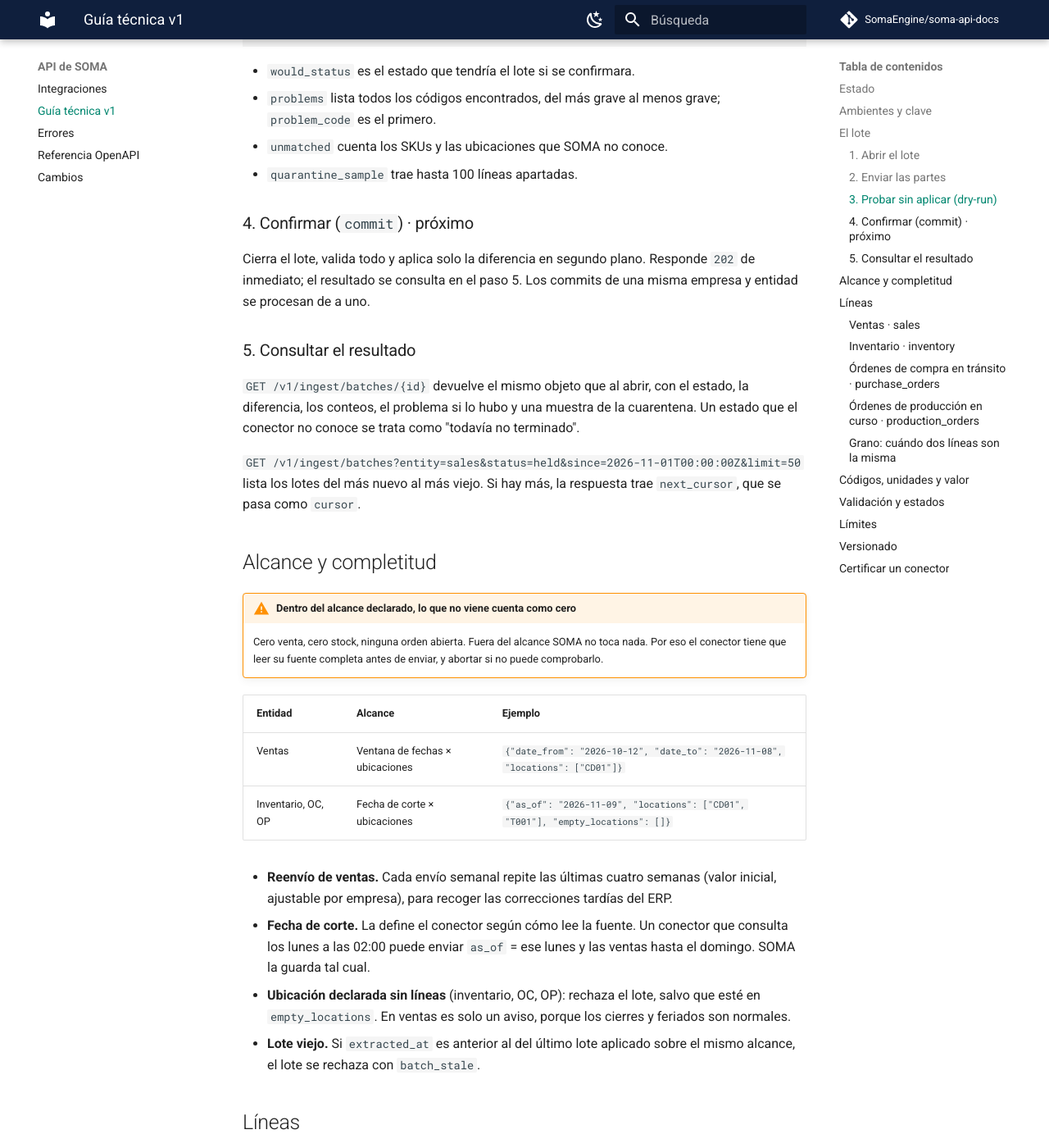
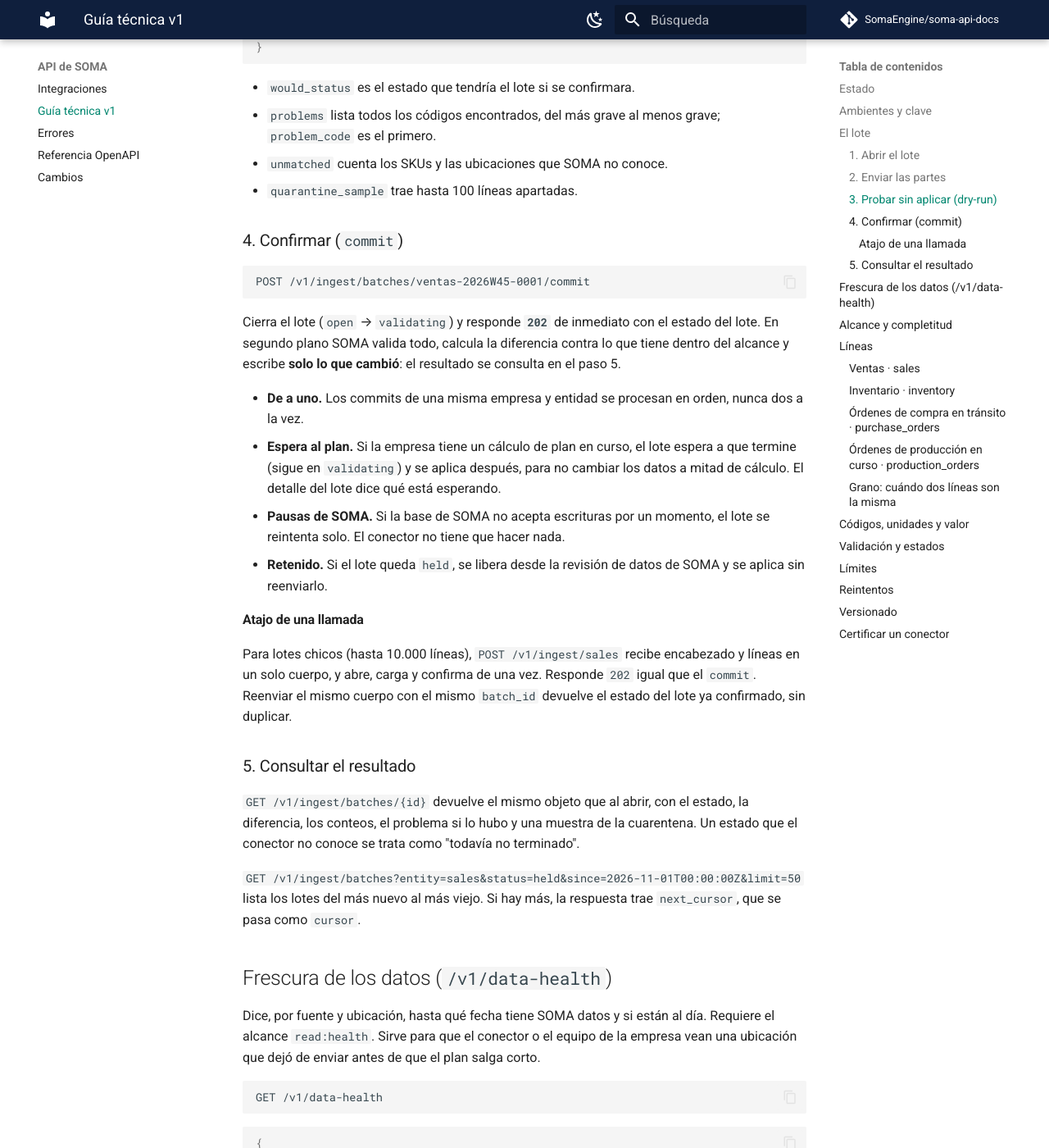
Before and after one commit to SomaEngine/soma-api-docs, an MkDocs documentation site: the page built from docs/guia/v1.md, in a window 1280 px wide and 1400 px high, scrolled down 4688 px. Shown: the whole window at 82% size. Built offline with MkDocs 1.6.1 and Material for MkDocs 9.7.7, drawn with Linux system fonts in a browser that asks for light colours; comment, search, counter and statistics services are not loaded; some of the changed text lies outside the part shown.

Commit message:
docs: ventas de punta a punta en pruebas — commit, atajo, frescura, reintentos y 503
- Guía técnica: commit y atajo disponibles; sección de frescura (/v1/data-health), reintentos
  (429, 503 service_unavailable, red) y carga inicial en lotes de varias semanas; volumen
  anómalo; certificación pide comprobar que la fuente cubre cada período, no solo que se leyó.
- Errores: service_unavailable (503) y batch_discarded; volume_anomaly precisado.
- Integraciones (funcional): datos al día, retención por volumen, fecha por ubicación, nada se
  pierde en una pausa.
- Contrato OpenAPI regenerado (503 en todas las rutas de v1). Changelog v1.0.0-draft · 2026-11-10.

Co-Authored-By: Claude Opus 5.5 <noreply@anthropic.com>

````diff
--- a/docs/guia/v1.md
+++ b/docs/guia/v1.md
@@ -16,9 +16,10 @@ para todos los clientes y habla en términos de planificación, no de ningún ER
 
 ## Estado { #estado }
 
-El contrato completo está publicado. En el ambiente de pruebas funciona el ciclo de ventas hasta
-el `dry-run`; la confirmación (`commit`) es el siguiente paso. Una ruta que todavía no está
-disponible responde `501`.
+El contrato completo está publicado. En el ambiente de pruebas funciona **el ciclo completo de
+ventas**: abrir, enviar, probar, confirmar y consultar, más la frescura por fuente. Inventario,
+órdenes de compra y órdenes de producción vienen después; mientras tanto esas rutas responden
+`501`.
 
 | Ruta | Para qué | Estado |
 |---|---|---|
@@ -28,9 +29,9 @@ disponible responde `501`.
 | `POST /v1/ingest/batches/{id}/dry-run` | Valida y calcula la diferencia sin aplicar | En pruebas · ventas |
 | `GET /v1/ingest/batches/{id}` | Estado, conteos y cuarentena | En pruebas |
 | `GET /v1/ingest/batches` | Historial de lotes | En pruebas |
-| `POST /v1/ingest/batches/{id}/commit` | Valida y aplica | Próximo |
-| `POST /v1/ingest/{entidad}` | Atajo de una llamada para lotes chicos | Próximo |
-| `GET /v1/data-health` | Frescura por fuente y ubicación | Próximo |
+| `POST /v1/ingest/batches/{id}/commit` | Valida y aplica | En pruebas · ventas |
+| `POST /v1/ingest/{entidad}` | Atajo de una llamada para lotes chicos | En pruebas · ventas |
+| `GET /v1/data-health` | Frescura por fuente y ubicación | En pruebas |
 | Inventario, OC, OP | Lotes de las otras tres entidades | Después de ventas |
 
 ## Ambientes y clave
@@ -197,11 +198,31 @@ Respuesta `200`:
 - `unmatched` cuenta los SKUs y las ubicaciones que SOMA no conoce.
 - `quarantine_sample` trae hasta 100 líneas apartadas.
 
-### 4. Confirmar (`commit`) · próximo
+### 4. Confirmar (`commit`)
 
-Cierra el lote, valida todo y aplica solo la diferencia en segundo plano. Responde `202` de
-inmediato; el resultado se consulta en el paso 5. Los commits de una misma empresa y entidad se
-procesan de a uno.
+```http
+POST /v1/ingest/batches/ventas-2026W45-0001/commit
+```
+
+Cierra el lote (`open` → `validating`) y responde **`202`** de inmediato con el estado del lote.
+En segundo plano SOMA valida todo, calcula la diferencia contra lo que tiene dentro del alcance y
+escribe **solo lo que cambió**: el resultado se consulta en el paso 5.
+
+- **De a uno.** Los commits de una misma empresa y entidad se procesan en orden, nunca dos a la vez.
+- **Espera al plan.** Si la empresa tiene un cálculo de plan en curso, el lote espera a que
+  termine (sigue en `validating`) y se aplica después, para no cambiar los datos a mitad de
+  cálculo. El detalle del lote dice qué está esperando.
+- **Pausas de SOMA.** Si la base de SOMA no acepta escrituras por un momento, el lote se
+  reintenta solo. El conector no tiene que hacer nada.
+- **Retenido.** Si el lote queda `held`, se libera desde la revisión de datos de SOMA y se aplica
+  sin reenviarlo.
+
+#### Atajo de una llamada
+
+Para lotes chicos (hasta 10.000 líneas), `POST /v1/ingest/sales` recibe encabezado y líneas en
+un solo cuerpo, y abre, carga y confirma de una vez. Responde `202` igual que el `commit`.
+Reenviar el mismo cuerpo con el mismo `batch_id` devuelve el estado del lote ya confirmado, sin
+duplicar.
 
 ### 5. Consultar el resultado
 
@@ -212,6 +233,41 @@ conector no conoce se trata como "todavía no terminado".
 `GET /v1/ingest/batches?entity=sales&status=held&since=2026-11-01T00:00:00Z&limit=50` lista los
 lotes del más nuevo al más viejo. Si hay más, la respuesta trae `next_cursor`, que se pasa como
 `cursor`.
+
+## Frescura de los datos (`/v1/data-health`)
+
+Dice, por fuente y ubicación, hasta qué fecha tiene SOMA datos y si están al día. Requiere el
+alcance `read:health`. Sirve para que el conector o el equipo de la empresa vean una ubicación que
+dejó de enviar antes de que el plan salga corto.
+
+```http
+GET /v1/data-health
+```
+
+```json
+{
+  "as_of": "2026-11-10T08:00:00Z",
+  "sources": [
+    { "entity": "sales", "location_code": "T001", "last_cut": "2026-11-08",
+      "age_periods": 0, "state": "fresh", "last_batch_id": "ventas-2026W45-0001" },
+    { "entity": "sales", "location_code": "T002", "last_cut": "2026-10-25",
+      "age_periods": 2, "state": "late", "last_batch_id": "ventas-2026W43-0001" }
+  ],
+  "runs_blocked": false,
+  "blocking_reasons": []
+}
+```
+
+| `state` | Significado |
+|---|---|
+| `fresh` | Al día |
+| `late` | Sin datos nuevos desde hace 2 períodos (valor inicial, ajustable por empresa). Solo avisa |
+| `stale` | Sin datos nuevos desde hace 3 períodos o más. Aviso fuerte |
+| `missing` | SOMA no tiene datos de esa fuente y ubicación |
+
+`runs_blocked: true` significa que ningún cálculo de plan de la empresa puede correr hasta
+resolver lo que dice `blocking_reasons`. Por ejemplo, `unknown_location`: llegó una ubicación que
+la empresa todavía no definió.
 
 ## Alcance y completitud
 
@@ -234,6 +290,14 @@ lotes del más nuevo al más viejo. Si hay más, la respuesta trae `next_cursor`
   `empty_locations`. En ventas es solo un aviso, porque los cierres y feriados son normales.
 - **Lote viejo.** Si `extracted_at` es anterior al del último lote aplicado sobre el mismo
   alcance, el lote se rechaza con `batch_stale`.
+- **Fuente al día, no solo completa.** Que el conector lea todas las filas de un día no prueba que
+  la fuente ya tenga ese día: un día vacío de una fuente atrasada parece un día sin ventas, y
+  dentro del alcance cuenta como cero. El conector envía solo los períodos que su fuente ya
+  cubre: por ejemplo, la fuente se sincronizó después del cierre y su último dato llega al último
+  día hábil del período. Si no puede comprobarlo, no envía ese período.
+- **Carga inicial.** Para reemplazar historia cargada por archivo, conviene enviar lotes de
+  varias semanas (por ejemplo, un trimestre): cada lote sobre datos de archivo se revisa una vez
+  (`first_batch_review`), y con lotes grandes la revisión es por trimestre y no por semana.
 
 ## Líneas
 
@@ -343,7 +407,7 @@ dólares a 2. Una diferencia menor cuenta como "sin cambio".
 |---|---|---|
 | Línea | Va a cuarentena con su motivo; el resto del lote sigue | Fecha inválida, cantidad cero, campo mal escrito, unidad desconocida |
 | Lote: rechazo | No se aplica nada y SOMA conserva los datos anteriores | Conteos que no calzan, línea fuera del alcance, cuarentena sobre el 1%, lote viejo |
-| Lote: retención | Espera una decisión de la empresa en la revisión de datos; al liberarlo se aplica sin reenviar | Ubicación desconocida, borraría más de lo normal, primer lote sobre datos cargados por archivo |
+| Lote: retención | Espera una decisión de la empresa en la revisión de datos; al liberarlo se aplica sin reenviar | Ubicación desconocida, borraría más de lo normal, llegó mucho menos de lo esperado, primer lote sobre datos cargados por archivo |
 
 | Estado | Significado |
 |---|---|
@@ -352,13 +416,18 @@ dólares a 2. Una diferencia menor cuenta como "sin cambio".
 | `applied` | Aplicado completo |
 | `applied_with_quarantine` | Aplicado; algunas líneas apartadas |
 | `held` | Retenido para revisión |
-| `rejected` | Rechazado; nada cambió |
+| `rejected` | Rechazado; nada cambió. También un retenido que se descartó en la revisión o que reemplazó un lote más nuevo (`batch_discarded`) |
 | `expired` | Abierto más de 24 h sin confirmar |
 
 !!! warning "Protección contra borrados"
     Antes de aplicar, SOMA calcula cuánto borraría el lote dentro de su alcance. Si supera el
     umbral de la empresa (valores iniciales: 2% de las filas o 0,5% del valor), el lote queda
     retenido con `deletion_guard_tripped` y el detalle de lo que borraría.
+
+!!! warning "Volumen anómalo"
+    Si una semana completa de un lote de ventas trae menos del 15% de lo esperado (el plan
+    aprobado, la misma semana del año anterior o el promedio de las últimas 8 semanas), el lote
+    queda retenido con `volume_anomaly`: casi nada llegó, y probablemente el conector no leyó todo.
 
 Los códigos de error de cada nivel están en el [catálogo de errores](../errores.md).
 
@@ -373,7 +442,20 @@ Los códigos de error de cada nivel están en el [catálogo de errores](../error
 | Historial por página | 1 a 200 (50 por omisión) | `422` |
 
 Son valores iniciales y pueden subir. Una carga inicial grande (cientos de miles de líneas) se
-envía en un solo lote con muchas partes.
+envía en lotes de muchas partes. Un trimestre de ventas diarias de una cadena de tiendas, con unas
+250.000 líneas, cabe en un lote.
+
+## Reintentos
+
+Abrir, enviar partes y confirmar son **idempotentes**: repetir la misma llamada con el mismo
+`batch_id` (y el mismo número de parte) no duplica nada. Por eso reintentar siempre es seguro.
+
+| Respuesta | Qué hace el conector |
+|---|---|
+| `429 rate_limited` | Espera `Retry-After` y reintenta |
+| `503 service_unavailable` | SOMA no acepta escrituras por un momento (mantenimiento, ampliación de disco, reinicio). Espera `Retry-After` y reintenta la misma llamada; hasta unos 10 minutos es normal |
+| Otro `5xx` o error de red | Reintenta unas pocas veces con espera creciente; si sigue, avisa |
+| `401`, `403`, `404`, `409`, `410`, `413`, `422` | No reintenta igual: corrige o consulta el estado |
 
 ## Versionado
 
@@ -401,8 +483,11 @@ Antes de recibir la clave de producción, el conector pasa por el ambiente de pr
 - [ ] Lee `/v1/meta` y valida localmente ubicaciones y unidades antes de enviar.
 - [ ] Comprueba que leyó la fuente completa (conteos por día o por ubicación) y aborta si no
       puede comprobarlo. Envía `partition_counts`.
+- [ ] Comprueba que la fuente ya cubre cada período que envía, y no envía los que no puede
+      comprobar.
 - [ ] Genera un `batch_id` único por envío y lo reutiliza solo al reintentar ese mismo envío.
-- [ ] Reintenta con espera ante `429` y errores de red. No reintenta `401`, `403` ni `422`.
+- [ ] Reintenta con espera ante `429`, `503` y errores de red, respetando `Retry-After`. No
+      reintenta `401`, `403` ni `422`.
 - [ ] Corre un `dry-run` de varias semanas reales y la empresa valida las cifras contra lo que
       conoce.
 - [ ] Maneja los resultados `held` y `rejected`: los registra y avisa, sin reenviar en bucle.
````
Also changed, not shown: CHANGELOG.md (+25 -0 lines), README.md (+2 -2 lines), docs/errores.md (+3 -1 lines), docs/index.md (+10 -1 lines), 1 other file.
